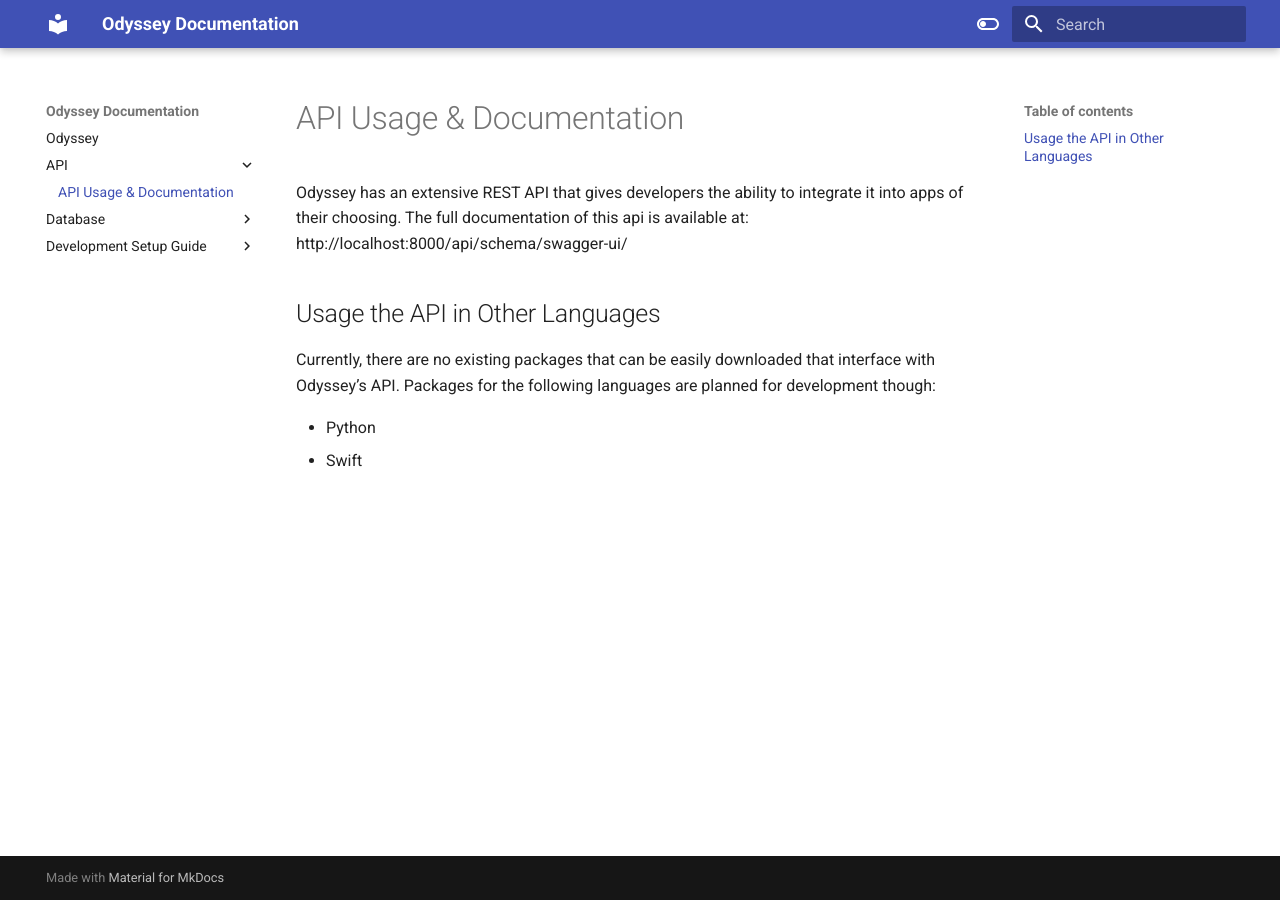
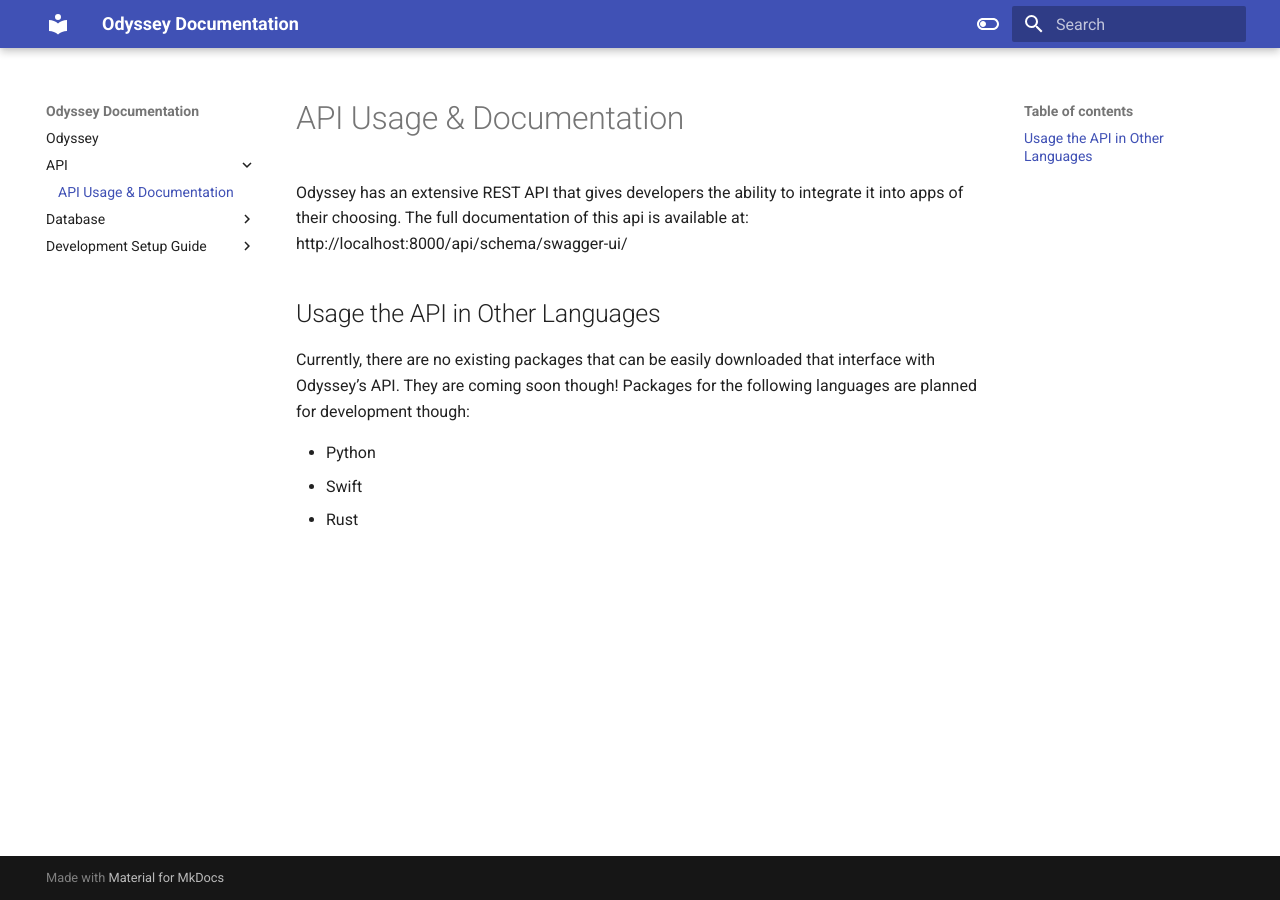
Before and after one commit to johnhalz/Odyssey, an MkDocs documentation site: the page built from docs/API/Usage & Documentation.md, in a window 1280 px wide. Built offline with MkDocs 1.6.1 and Material for MkDocs 9.7.7, drawn with Linux system fonts in a browser that asks for light colours.

Commit message:
Small update to documentation

```diff
--- a/docs/API/Usage & Documentation.md
+++ b/docs/API/Usage & Documentation.md
@@ -4,7 +4,8 @@ Odyssey has an extensive REST API that gives developers the ability to integrate
 
 ## Usage the API in Other Languages
 
-Currently, there are no existing packages that can be easily downloaded that interface with Odyssey’s API. Packages for the following languages are planned for development though:
+Currently, there are no existing packages that can be easily downloaded that interface with Odyssey’s API. They are coming soon though! Packages for the following languages are planned for development though:
 
 - Python
 - Swift
+- Rust
```
